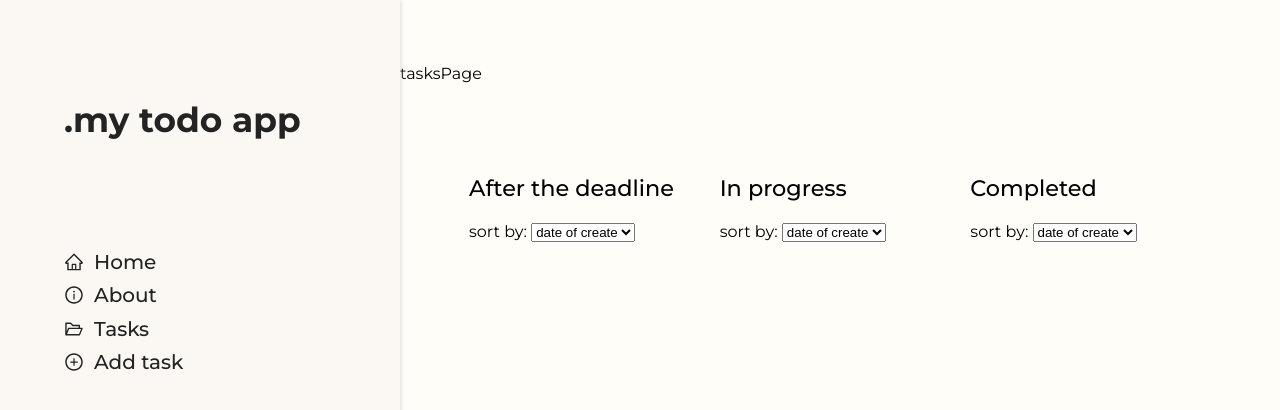
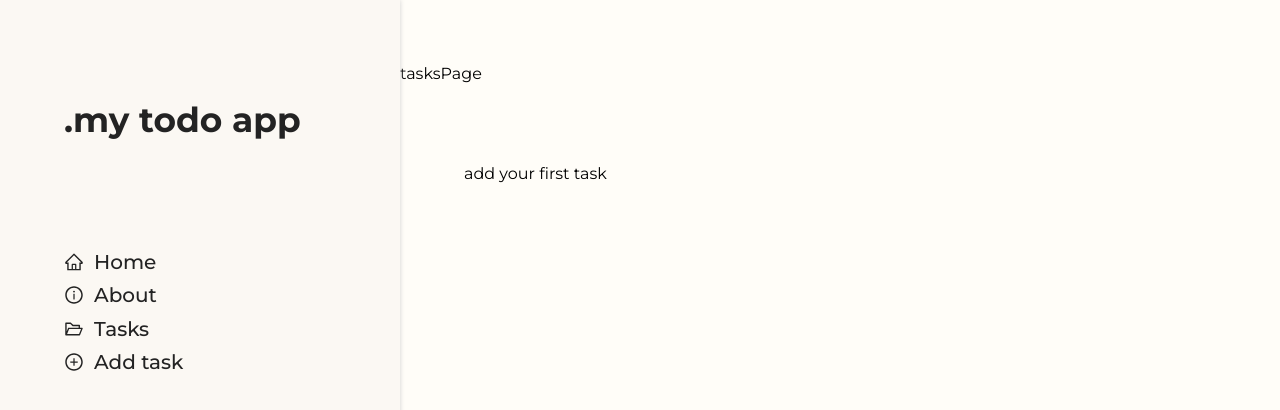
Before and after one commit to dkveil/my-todo-app-with-ts, a React (Create React App) app: page /tasks in a window 1280 px wide. Shown: the top 410 px of the page. Built offline with nearby package versions, Linux system fonts and the light colour scheme.

Commit message:
showing types of tasks (after deadline, in progress or completed) if available

```diff
--- a/src/containers/tasksPage.styles.ts
+++ b/src/containers/tasksPage.styles.ts
@@ -14,6 +14,8 @@ export const TaskPageContent = styled.div`
     }
 `
 
+
+
 export const TasksWrapper = styled.div`
     width: 100%;
     border-radius: 10px;
@@ -28,6 +30,5 @@ export const TasksWrapper = styled.div`
 
     ${({theme}) => theme.mq.desktop}{
         padding: 10px 5px;
-        width: 33%;
     }
 `
--- a/src/pages/TasksPage.tsx
+++ b/src/pages/TasksPage.tsx
@@ -20,6 +20,7 @@ const TasksPage = () => {
         inProgress: "date of create",
         completed: "date of create",
     })
+    const [wrappersCounter, setWrapperCounter] = React.useState(0)
 
     const handleChangeSelect = (e: React.ChangeEvent<HTMLSelectElement>) => {
         setSortOption(prev => ({
@@ -49,10 +50,27 @@ const TasksPage = () => {
             else return null
         })
 
+    React.useEffect(() => {
+        const wrappers = [afterDeadlineTasks, inProgressTasks, afterDeadlineTasks]
+
+        wrappers.forEach(item => {
+            if(item.length > 0){
+                setWrapperCounter(prev => prev + 1)
+            }
+        })
+
+    }, [afterDeadlineTasks, inProgressTasks, completedTasks])
+
+    console.log(Math.floor(100 / 3))
+
     return (
         <TaskPageWrapper>
             <Container>
                 <TaskPageContent>
+                    {wrappersCounter === 0 && "add your first task"}
+                    {wrappersCounter !== 0 && (
+                        <>
+                            {afterDeadlineTasks.length > 0 && (
                                 <TasksWrapper>
                                     <h2>After the deadline</h2>
                                     <div style={{ marginBottom: "10px" }}>
@@ -72,8 +90,10 @@ const TasksPage = () => {
                                             ))}
                                         </select>
                                     </div>
-                        {sortTasks(sortOption.afterTheDeadline, afterDeadlineTasks)?.map(
-                            (item) => (
+                                    {sortTasks(
+                                        sortOption.afterTheDeadline,
+                                        afterDeadlineTasks
+                                    )?.map((item) => (
                                         <TaskCart
                                             key={item.id}
                                             id={item.id}
@@ -87,9 +107,10 @@ const TasksPage = () => {
                                             completed={item.completed}
                                             afterdeadline={true}
                                         />
-                            )
+                                    ))}
+                                </TasksWrapper>
                             )}
-                    </TasksWrapper>
+                            {inProgressTasks.length > 0 && (
                                 <TasksWrapper>
                                     <h2>In progress</h2>
                                     <div style={{ marginBottom: "10px" }}>
@@ -109,40 +130,10 @@ const TasksPage = () => {
                                             ))}
                                         </select>
                                     </div>
-                        {sortTasks(sortOption.inProgress, inProgressTasks)?.map(
-                            (item) => (
-                                <TaskCart
-                                    key={item.id}
-                                    id={item.id}
-                                    title={item.title}
-                                    category={item.category}
-                                    note={item.note}
-                                    priority={item.priority}
-                                    createAt={item.createdAt}
-                                    deadline={item.deadline}
-                                    favorite={item.favorite}
-                                    completed={item.completed}
-                                />
-                            )
-                        )}
-                    </TasksWrapper>
-                    <TasksWrapper>
-                        <h2>Completed</h2>
-                        <div style={{ marginBottom: "10px" }}>
-                            sort by:{" "}
-                            <select
-                                name="completed"
-                                value={sortOption.completed}
-                                onChange={handleChangeSelect}
-                            >
-                                {sortOptions.map((item) => (
-                                    <option key={`completed ${item}`} value={item}>
-                                        {item}
-                                    </option>
-                                ))}
-                            </select>
-                        </div>
-                        {sortTasks(sortOption.inProgress, completedTasks)?.map((item) => (
+                                    {sortTasks(
+                                        sortOption.inProgress,
+                                        inProgressTasks
+                                    )?.map((item) => (
                                         <TaskCart
                                             key={item.id}
                                             id={item.id}
@@ -157,6 +148,48 @@ const TasksPage = () => {
                                         />
                                     ))}
                                 </TasksWrapper>
+                            )}
+                            {completedTasks.length > 0 && (
+                                <TasksWrapper>
+                                    <h2>Completed</h2>
+                                    <div style={{ marginBottom: "10px" }}>
+                                        sort by:{" "}
+                                        <select
+                                            name="completed"
+                                            value={sortOption.completed}
+                                            onChange={handleChangeSelect}
+                                        >
+                                            {sortOptions.map((item) => (
+                                                <option
+                                                    key={`completed ${item}`}
+                                                    value={item}
+                                                >
+                                                    {item}
+                                                </option>
+                                            ))}
+                                        </select>
+                                    </div>
+                                    {sortTasks(
+                                        sortOption.inProgress,
+                                        completedTasks
+                                    )?.map((item) => (
+                                        <TaskCart
+                                            key={item.id}
+                                            id={item.id}
+                                            title={item.title}
+                                            category={item.category}
+                                            note={item.note}
+                                            priority={item.priority}
+                                            createAt={item.createdAt}
+                                            deadline={item.deadline}
+                                            favorite={item.favorite}
+                                            completed={item.completed}
+                                        />
+                                    ))}
+                                </TasksWrapper>
+                            )}
+                        </>
+                    )}
                 </TaskPageContent>
             </Container>
         </TaskPageWrapper>
```
Lines whose indentation alone changed are shown as unchanged.
